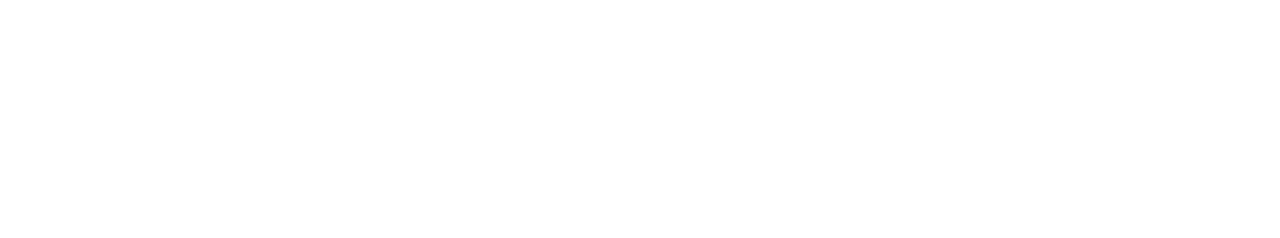
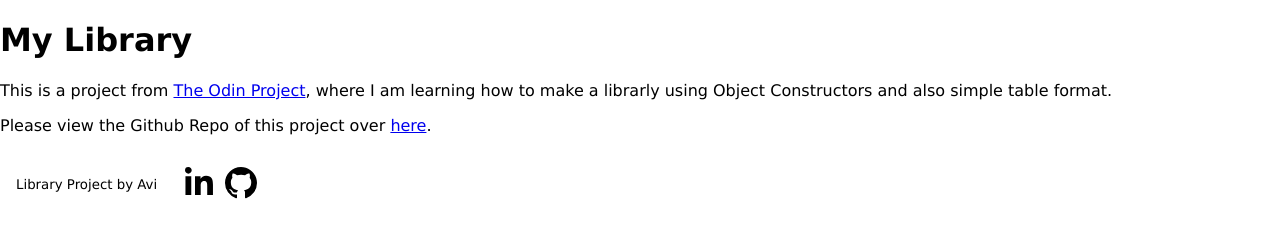
Before and after one commit to Avinashlimbu/library, a plain HTML site: page index.html in a window 1280 px wide. Drawn offline with Linux system fonts and the light colour scheme.

Commit message:
added html elements

```diff
--- a/index.html
+++ b/index.html
@@ -8,6 +8,47 @@
     <script src="script.js"></script>
 </head>
 <body>
+    <div class="main">
+        <h1>My Library</h1>
+        <p>This is a project from <a href="https://www.theodinproject.com/" target="_blank">The Odin Project</a>, where I am learning how to make a librarly
+            using Object Constructors and also simple table format.
+        </p>
+        <p>Please view the Github Repo of this project over
+        <a href="https://github.com/Avinashlimbu/library" target="_blank">here</a>.</p>
+    <div class="form">
+        <form>
 
+        </form>
+    </div>
+
+
+
+        <footer>
+            <small>Library Project by Avi</small>
+             <a href="https://www.linkedin.com/in/avinashlimbu/" target="_blank" aria-label="LinkedIn" style="margin-left: 16px;">
+             <svg xmlns="http://www.w3.org/2000/svg" width="32" height="32" viewBox="0 0 448 512" fill="currentColor">
+            <path d="M100.28 448H7.4V148.9h92.88zm-46.44-341C24.06 107
+                0 82.94 0 53.64A53.64 53.64 0 0 1 53.84 0c29.61 0 53.64 24.06
+                53.64 53.64 0 29.3-24.02 53.72-53.64 53.72zM447.9
+                448h-92.4V302.4c0-34.7-.7-79.4-48.4-79.4-48.4
+                0-55.8 37.8-55.8 76.8V448H159.9V148.9h88.7v40.8h1.3c12.3-23.3
+                42.3-48.4 87.1-48.4 93.1 0 110.3 61.3 110.3 141V448z"/>
+                </svg>
+            </a>
+                <a href="https://github.com/Avinashlimbu" target="_blank" aria-label="GitHub">
+                                <svg xmlns="http://www.w3.org/2000/svg" width="32" height="32" viewBox="0 0 16 16" fill="currentColor">
+                    <path d="M8 0C3.58 0 0 3.58 0 8a8 8 0 0 0 5.47 7.59c.4.07.55-.17.55-.38
+                            0-.19-.01-.82-.01-1.49-2.01.37-2.53-.49-2.69-.94-.09-.23-.48-.94-.82-1.13-.28-.15-.68-.52
+                            -.01-.53.63-.01 1.08.58 1.23.82.72 1.21 1.87.87 2.33.66.07-.52.28-.87.51-1.07
+                            -1.78-.2-3.64-.89-3.64-3.95 0-.87.31-1.59.82-2.15-.08-.2-.36-1.02.08-2.12
+                            0 0 .67-.21 2.2.82a7.68 7.68 0 0 1 2-.27 7.68 7.68 0 0 1 2 .27c1.53-1.04 2.2-.82
+                            2.2-.82.44 1.1.16 1.92.08 2.12.51.56.82 1.27.82 2.15 0 3.07-1.87 3.75-3.65
+                            3.95.29.25.54.73.54 1.48 0 1.07-.01 1.93-.01 2.2 0 .21.15.46.55.38A8.01 8.01 0 0 0 16 8
+                            c0-4.42-3.58-8-8-8z"/>
+                </svg>
+            </a>
+
+        </footer>
+    </div>
 </body>
 </html>
--- a/styles.css
+++ b/styles.css
@@ -0,0 +1,33 @@
+* {
+    font-family: 'Lucida Sans', 'Lucida Sans Regular', 'Lucida Grande', 'Lucida Sans Unicode', Geneva, Verdana, sans-serif;
+}
+
+body {
+    min-height: 100vh;
+    margin: 0;
+}
+
+
+
+
+
+
+/* footer design */
+footer {
+    display: flex;
+    text-align: center;
+    padding: 1rem;
+    color: #000000;
+    align-items: center;
+    gap: 10px;
+}
+
+footer a svg {
+    fill: #000000;
+    transition: transform 0.2s ease;
+}
+
+footer a:hover svg {
+    transform: scale(1.1);
+    fill: rgb(0, 0, 0);
+}
```
